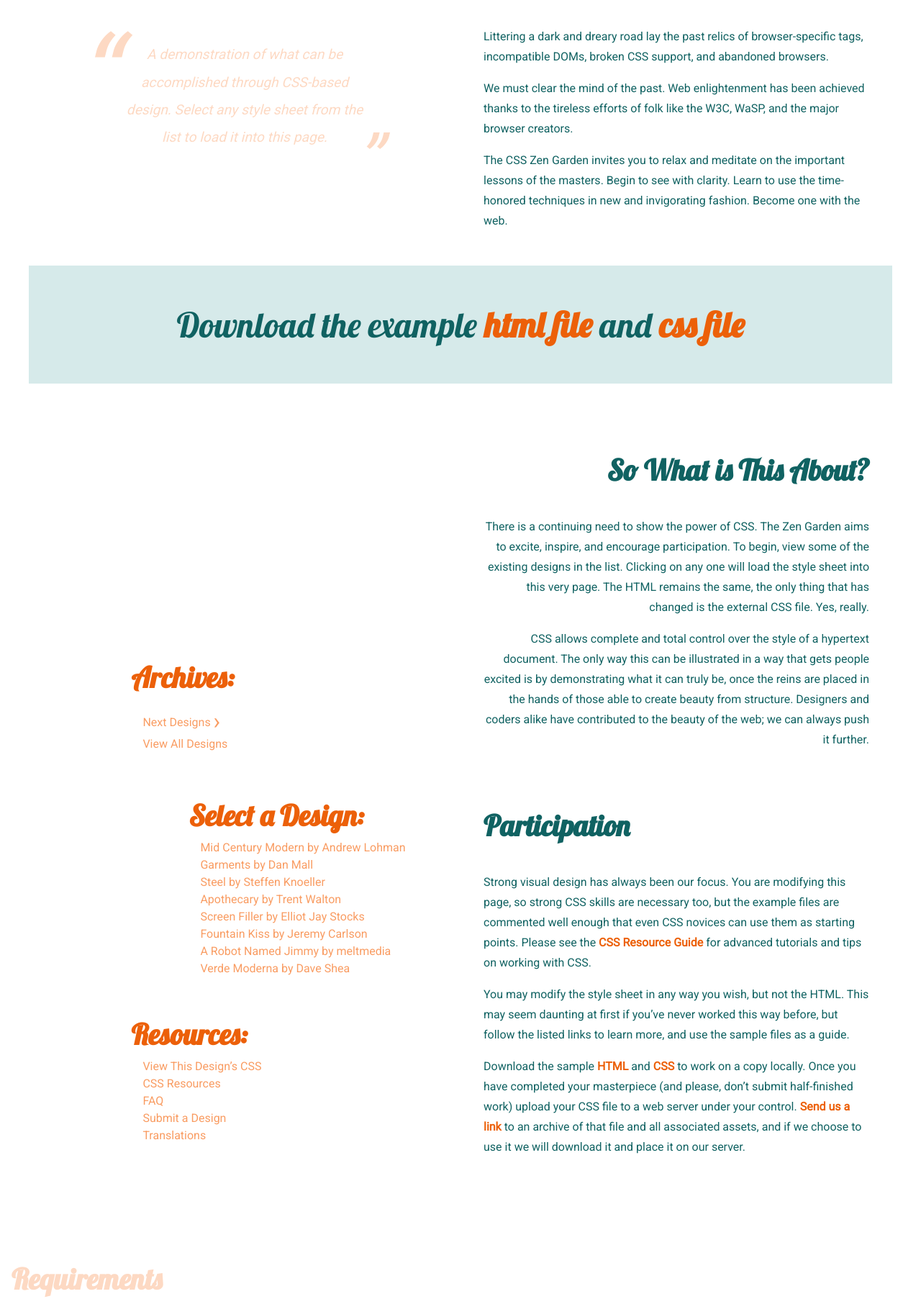
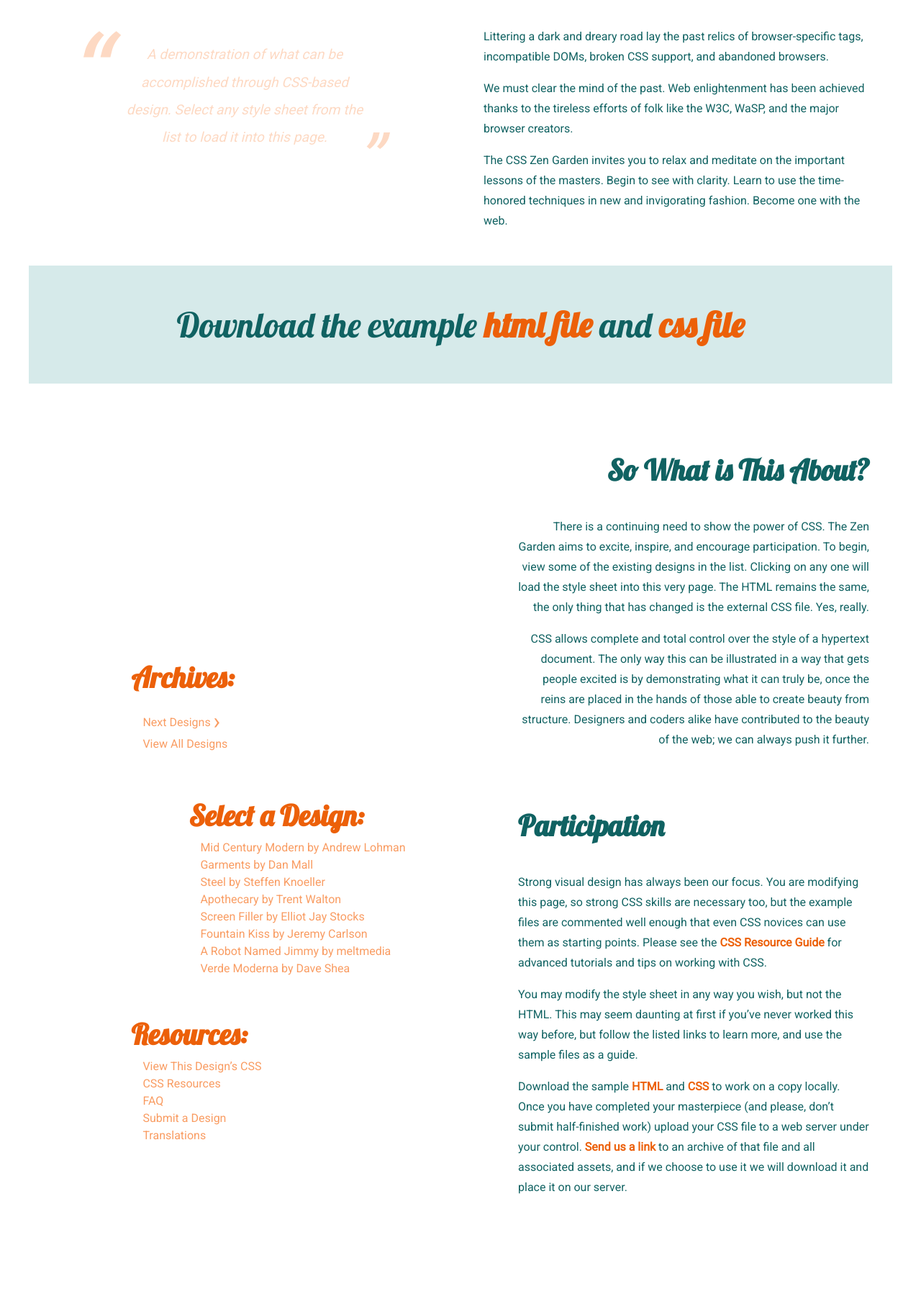
Before and after one commit to chloemayer/zen_garden2, a website: page zen_garden-main/zen_garden/index.html in a window 1280 px wide. Shown: the part 539-2344 px from the top of the page at 72% size. Drawn offline with nearby package versions, Linux system fonts and the light colour scheme; files that its build step writes are made by us from their sources.

Commit message:
quote fixes and .wrapper mods

```diff
--- a/zen_garden-main/zen_garden/scss/partials/_desktop-view.scss
+++ b/zen_garden-main/zen_garden/scss/partials/_desktop-view.scss
@@ -15,12 +15,13 @@ body {
 
       &::before {
         top: 3rem;
-        left: -3.5rem;
+        left: -4rem;
         font-size: 8em;
       }
 
       &::after {
         bottom: -1rem;
+        right: 1rem;
       }
     }
     p:nth-child(2) {
@@ -265,6 +266,15 @@ body {
       width: 70rem;
       height: 70rem;
     }
+    @include MQ(midM) {
+      width: 73rem;
+      height: 73rem;
+    }
+    @include MQ(M) {
+      width: 78rem;
+      height: 78rem;
+    }
+
     &::before{
       content: "";
       position: relative;
@@ -359,7 +369,7 @@ body {
 
       &::before {
         top: 2rem;
-        left: 0rem;
+        left: -1rem;
       }
 
       &::after {
```
Also changed, not shown: 1 other file.
